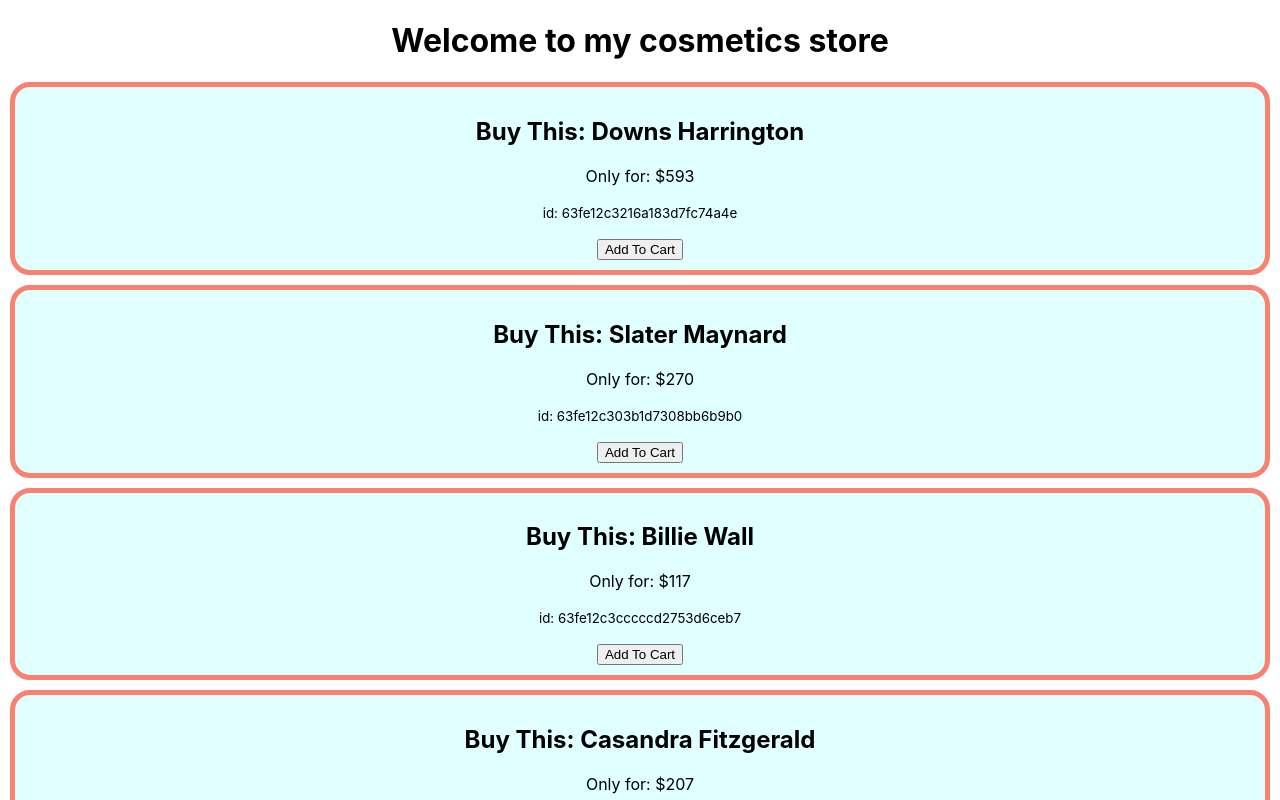
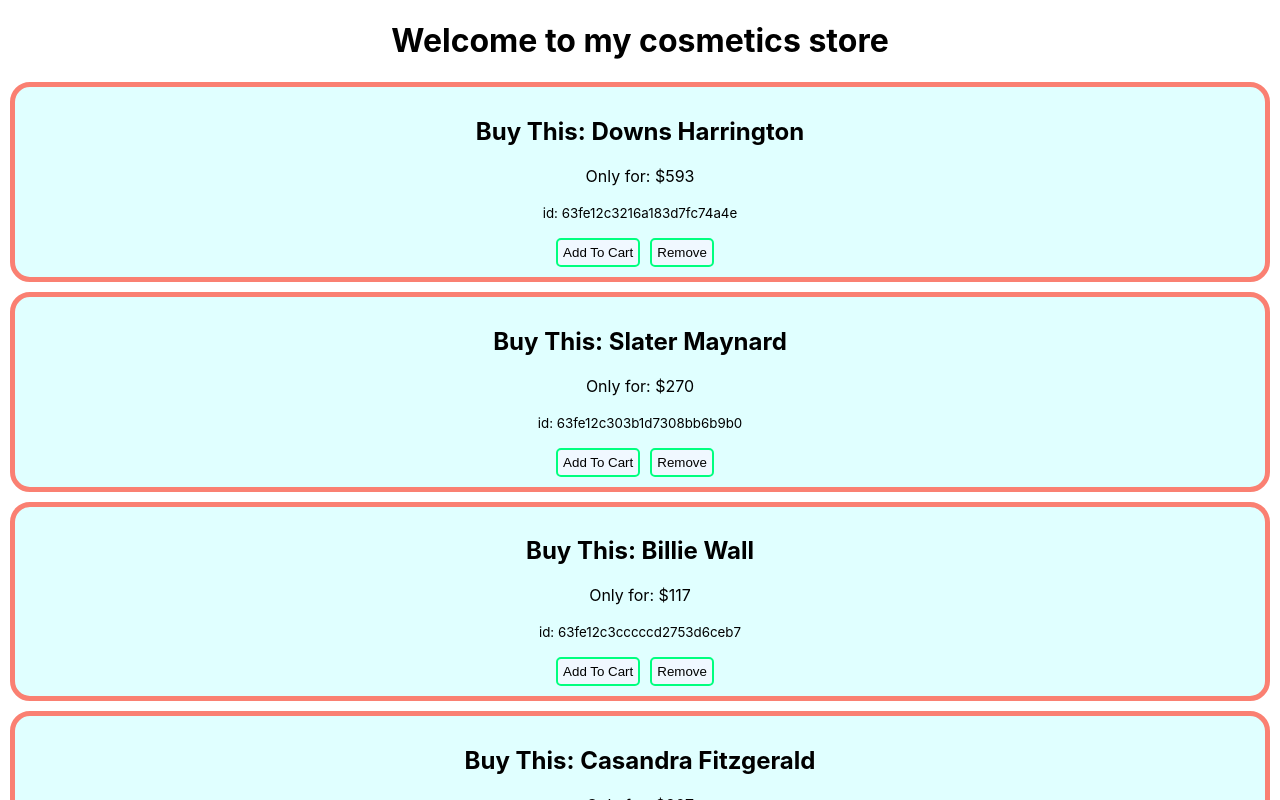
Before and after one commit to capnemo20/milestone-8, a React (Create React App) app in the folder react-storage-and-handler/: page / in a window 1280 px wide. Shown: the top 800 px of the page. Built offline with nearby package versions, Linux system fonts and the light colour scheme.

Commit message:
47_5-7 Remove data to the local storage and delete shopping cart

```diff
--- a/react-storage-and-handler/src/components/Cosmetic/Cosmetic.css
+++ b/react-storage-and-handler/src/components/Cosmetic/Cosmetic.css
@@ -5,3 +5,10 @@
     border-radius: 20px;
     background-color:lightcyan;
 }
+.button{
+    border: 2px solid springgreen;
+    margin-right: 10px;
+    background-color:aliceblue;
+    border-radius: 5px;
+    padding: 5px;
+}
--- a/react-storage-and-handler/src/components/Cosmetic/Cosmetic.js
+++ b/react-storage-and-handler/src/components/Cosmetic/Cosmetic.js
@@ -1,11 +1,14 @@
 import React from 'react';
-import { addToDb } from '../../utilities/fakedb';
+import { addToDb, removeFromDb } from '../../utilities/fakedb';
 import "./Cosmetic.css"
 
 const Cosmetic = (props) => {
     const {name, price,id} = props.cosmetic;
     const addToCart = (id)=>{
         addToDb(id);
+    }
+    const removeFromCart = id =>{
+        removeFromDb(id);
     }
     // const addToCartWithParams= ()=> addToCart(id);
     return (
@@ -14,8 +17,9 @@ const Cosmetic = (props) => {
             <p>Only for: ${price}</p>
             <p><small>id: {id}</small></p>
             {/* <button onClick={addToCartWithParams}>Add To Cart</button> */}
-            <button onClick={() =>addToCart(id)}>Add To Cart</button>
+            <button class="button" onClick={() =>addToCart(id)}>Add To Cart</button>
             {/* <button onClick={()=>addToCart(name)}>Purchase</button> */}
+            <button class="button" onClick={()=>removeFromCart(id)}>Remove</button>
         </div>
     );
 };
--- a/react-storage-and-handler/src/utilities/fakedb.js
+++ b/react-storage-and-handler/src/utilities/fakedb.js
@@ -7,9 +7,6 @@ const addToDb =id =>{
     if(storedCart){
         shoppingCart = JSON.parse(storedCart);
         //console.log(storedCart);
-        }
-        else{
-            shoppingCart = {};
         }
 
     //add quantity
@@ -26,4 +23,23 @@ const addToDb =id =>{
     localStorage.setItem("shopping-cart", JSON.stringify(shoppingCart));
 
 }
-export {addToDb};
+
+const removeFromDb = id =>{
+    const storedCart = localStorage.getItem("shopping-cart");
+
+    if(storedCart){
+        const shoppingCart = JSON.parse(storedCart);
+        if(id in shoppingCart){
+            delete shoppingCart[id];
+            localStorage.setItem("shopping-cart", JSON.stringify(shoppingCart));
+        }
+    }
+
+
+   //console.log("inside fakedb",id);
+}
+
+export {
+    addToDb,
+    removeFromDb
+    };
```
